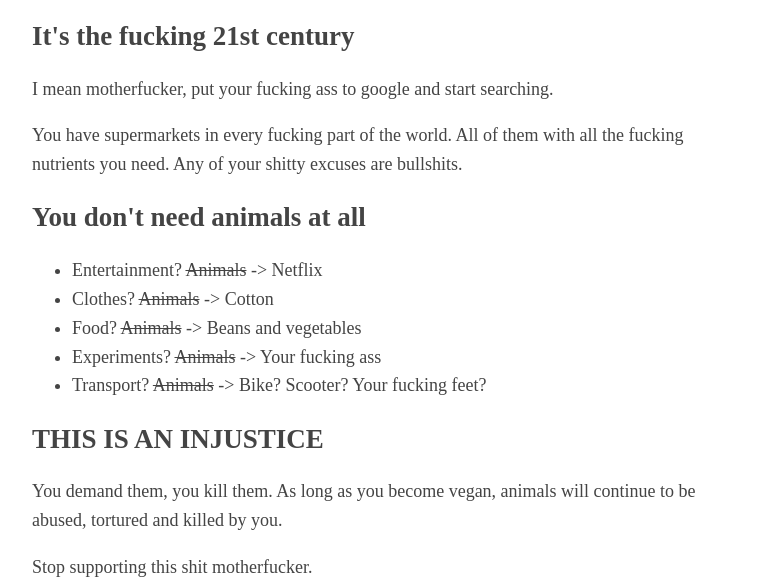
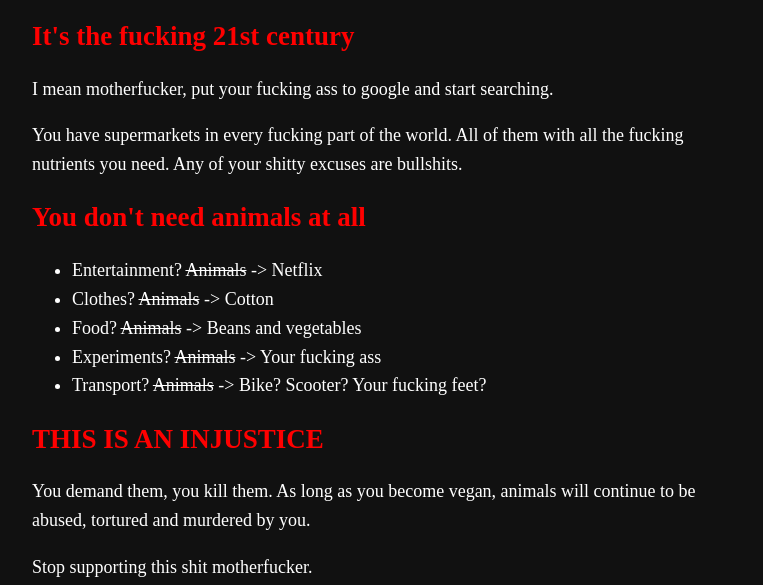
Before and after one commit to leobrines/beveganmotherfucker, a plain HTML site: page index.html in a window 1280 px wide. Shown: the part 1331-1916 px from the top of the page, without its empty margins (258-1021 px from the left). Drawn offline with Linux system fonts and the light colour scheme.

Commit message:
add red titles

```diff
--- a/index.html
+++ b/index.html
@@ -10,10 +10,12 @@
 		max-width:700px;
 		line-height:1.6;
 		font-size:18px;
-		color:#444;
-		padding:0 10px
+		color: white;
+		padding:0 10px;
+		background-color: #111;
 	}
 	h1,h2,h3 {
+		color: red;
 		line-height:1.2
 	}
 	video {
@@ -95,7 +97,7 @@
 		THIS IS AN INJUSTICE
 	</h2>
 	<p>
-		You demand them, you kill them. As long as you become vegan, animals will continue to be abused, tortured and killed by you.
+		You demand them, you kill them. As long as you become vegan, animals will continue to be abused, tortured and murdered by you.
 	</p>
 	<p>
 		Stop supporting this shit motherfucker.
```
